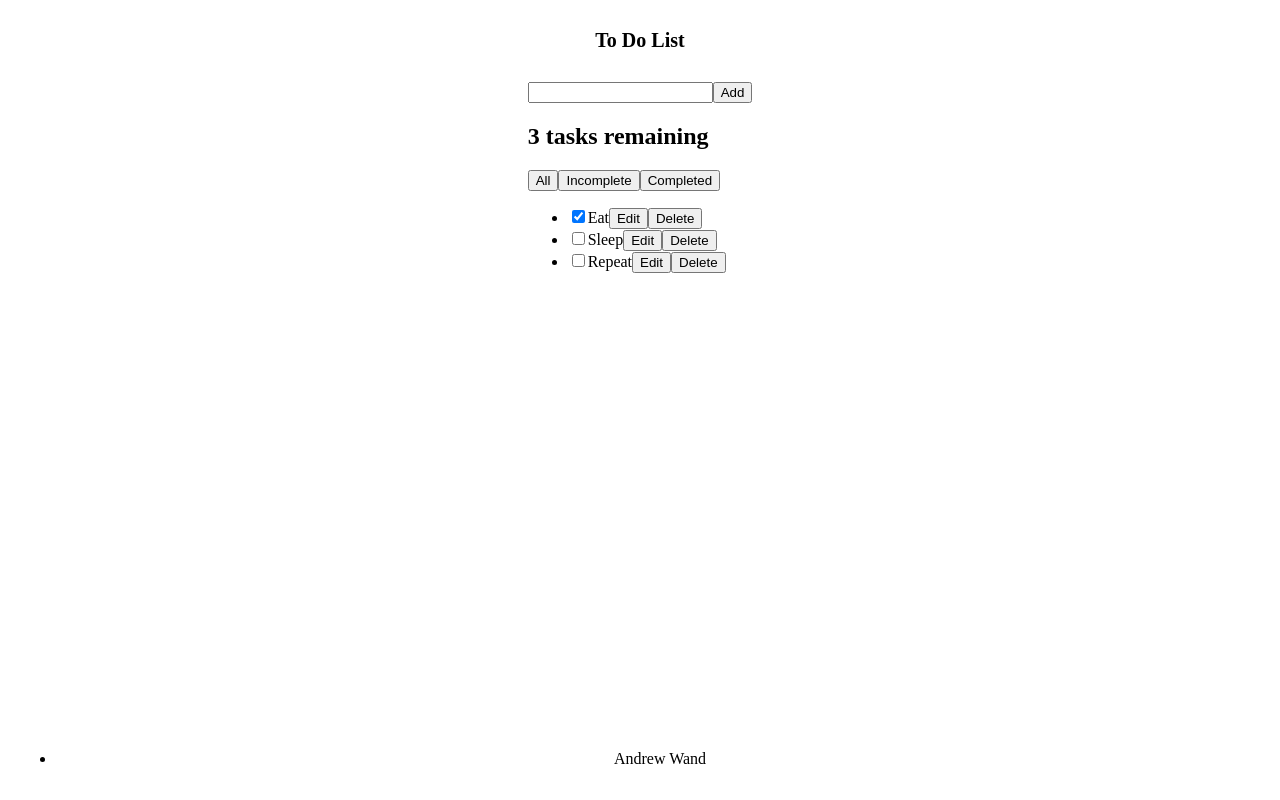
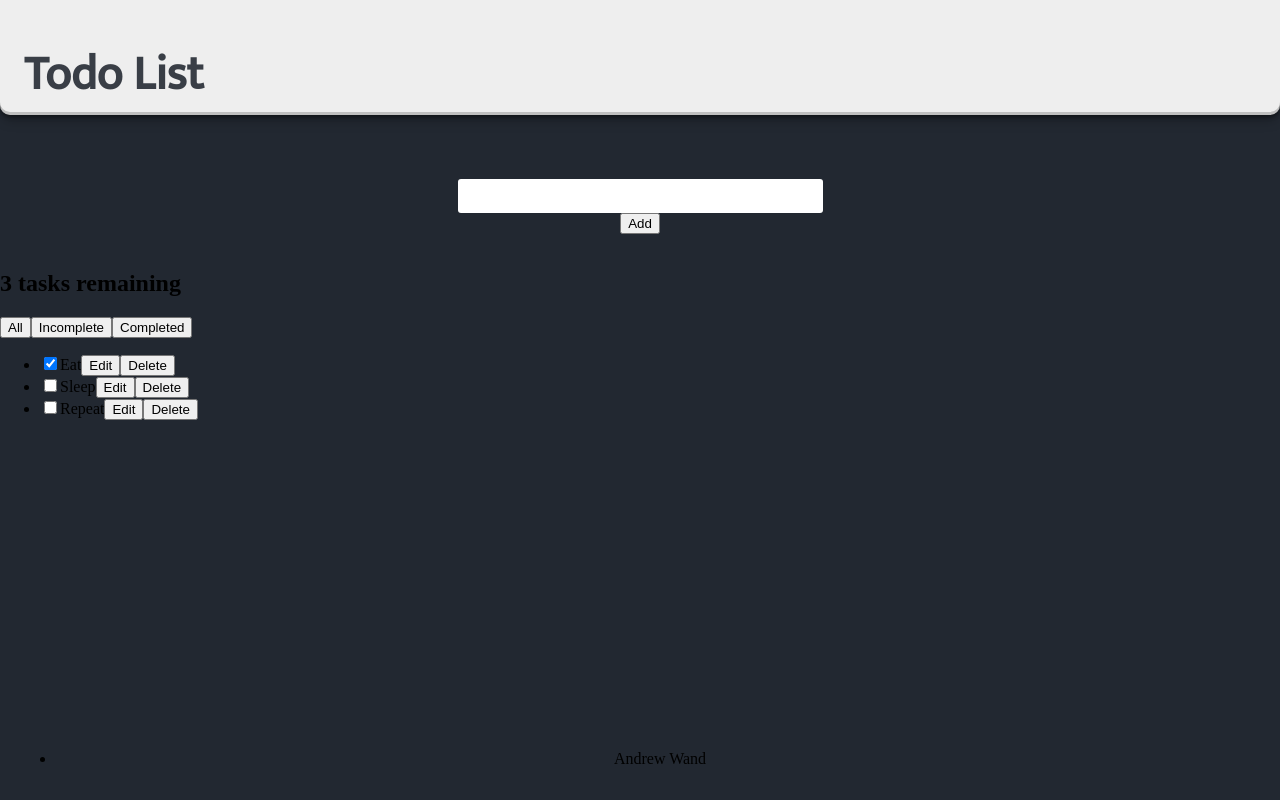
Before and after one commit to Andrew-Wand/todolist-react, a React (Create React App) app: page / in a window 1280 px wide. Built offline with nearby package versions, Linux system fonts and the light colour scheme.

Commit message:
added css for header and input

```diff
--- a/src/Components/Header.jsx
+++ b/src/Components/Header.jsx
@@ -9,7 +9,7 @@ function Header() {
 return (
     <div className="header-container">
         <h1 className="header-text">
-            To Do List
+            Todo List
         </h1>
     </div>
   )
--- a/src/index.css
+++ b/src/index.css
@@ -1,29 +1,55 @@
-*{
+@import url('https://fonts.googleapis.com/css2?family=Mukta&display=swap');
+
+* {
   box-sizing: border-box;
 }
 
 body {
   display: flex;
   flex-direction: column;
-  align-items: center;
+
   justify-content: center;
   margin: 0;
+  background-color: #222831;
 }
 
 /* Header */
 .header-container {
-  text-align: center;
-  padding: 1em;
+
+  background-color: #EEEEEE;
+  font-size: 24px;
+  margin-bottom: 2em;
+  top: 0;
+  border-bottom-left-radius: 10px;
+  border-bottom-right-radius: 10px;
+  padding-top: 3px;
+  text-align: left;
+  box-shadow: rgba(0, 0, 0, 0.4) 0px 2px 4px, rgba(0, 0, 0, 0.3) 0px 7px 13px -3px, rgba(0, 0, 0, 0.2) 0px -3px 0px inset;
 }
 
 .header-text {
-  font-size: 20px;
-
+  font-family: 'Mukta', sans-serif;
+  color: #393E46;
+  margin-left: .5em;
 }
 
 
 /* Main */
 
+.task-form {
+  display: flex;
+  align-items: center;
+  justify-content: center;
+  padding: 1em;
+  flex-direction: column;
+}
+
+.task-input {
+  font-size: 28px;
+  border-radius: 3px;
+  outline: none;
+  border: none;
+}
 
 
 
```
